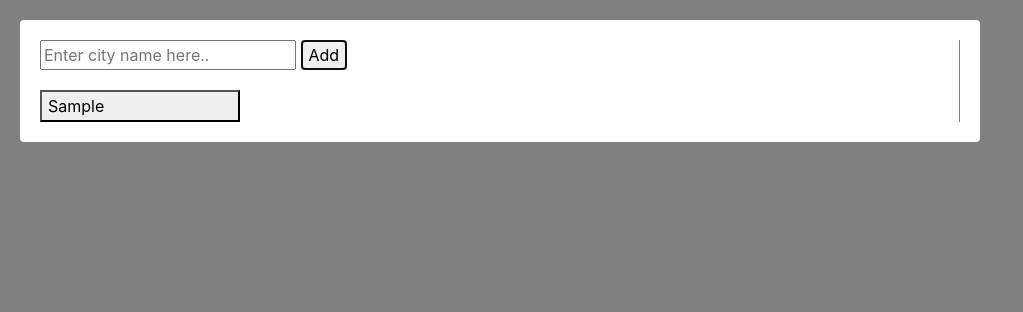
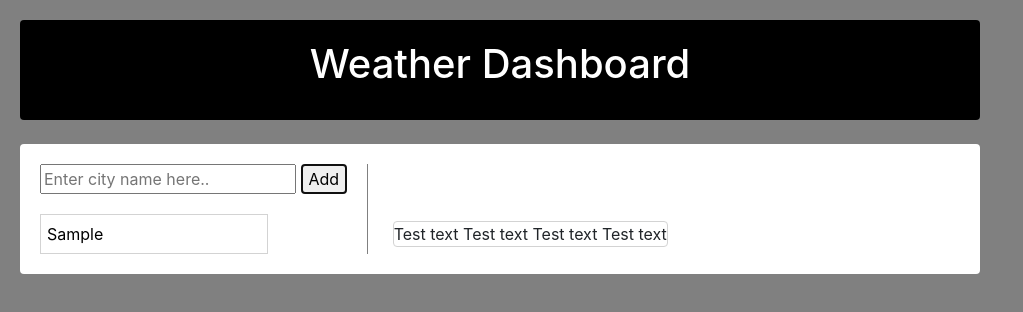
Before and after one commit to ryntm/weatherapp, a plain HTML site: page index.html in a window 1280 px wide. Both pictures are taken after typing "Sample" into the empty fields and a click on the button "Add". Shown: the whole page, without its empty margins (0-1023 px from the left). Drawn offline with nearby package versions, Linux system fonts and the light colour scheme.

Commit message:
add functionality for saving information to local storage and the buttons to be appended based on array stored in local storage

```diff
--- a/index.html
+++ b/index.html
@@ -10,7 +10,7 @@
     <style>
 
     #city {
-        /* display: inline-block; */
+        display: inline-block;
         border-right: 1px solid gray;
         padding: 0 20px 0 0 ;
     }
@@ -26,20 +26,43 @@
     #main {
         background-color: white;
         padding: 20px;
-        margin: 0;
+        display: inline-block;
+    }
+
+    #banner {
+        background: rgb(0, 0, 0);
+        color: white;
+        display: inline-block;
+        height: 100px;
+        text-align: center;
+        padding: 20px 0 0 0;
+
 
     }
 
     #city-list {
         padding: 20px 0 0 0 ;
+        width: 220px;
+    }
+
+    #city-button {
+        width: 228px;
+        text-align: left;
+        min-height: 2.5em;
+        background: white;
+        border: 1px solid lightgray;
 
     }
 
-    #city-button {
-        width: 200px;
-        text-align: left;
-        min-height: 2em;
+    #weather-information{
+        display: inline-block;
+        padding: 0 0 0 20px;
 
+    }
+
+    #weather-now {
+        border: 1px solid lightgray;
+        width: 100%;
     }
 
 
@@ -48,8 +71,10 @@
 
 </head>
 <body>
+    <div class="container rounded" id="banner"><h1>Weather Dashboard</h1></div>
 
-    <div class="container col-lg-12 rounded" id="main">
+<br><br>
+    <div class="container rounded" id="main">
         <div id="city">
             <div>
                 <input type="text" id="city-name" placeholder="Enter city name here..">
@@ -68,15 +93,47 @@
 
 
         <div id="weather-information">
+            <div class="rounded" id="weather-now">
+                Test text Test text Test text Test text
 
+
+            </div>
+
+
+            <div  id="weather-5">
+
+
+
+            </div>
 
         </div>
 
 
     </div>
     <script>
+        var apikey = "ecbcada8aa60e9ad0b8e6939e25be7a0";
+        var savedCities = JSON.parse(localStorage.getItem("cities"));
+        console.log(savedCities);
+        if (savedCities == null) {
+            savedCities = [];
+        };
+
+        if (savedCities.length > 0) {
+            for (var i = 0; i < savedCities.length; i++) {
+                var addCity = document.createElement("button");
+                var linebreak = document.createElement("br");
+                var cityName = document.getElementById("city-name").value;
+                addCity.setAttribute("data-name", savedCities[i]);
+                console.log(savedCities[i]);
+                addCity.setAttribute("id", "city-button");
+                addCity.innerHTML = savedCities[i];
+                document.getElementById("city-list").appendChild(addCity);
+                document.getElementById("city-list").appendChild(linebreak);
+            }}
 
 
+        JSON.parse(localStorage.getItem("cities"));
+        // console.log(savedCities);
 
         document.getElementById("add-city").addEventListener("click", function() {
             if  (document.getElementById("city-name").value.length === 0) {
@@ -89,8 +146,10 @@
                 addCity.setAttribute("id", "city-button");
                 addCity.innerHTML = cityName;
                 document.getElementById("city-list").appendChild(addCity);
+                document.getElementById("city-list").appendChild(linebreak);
+                savedCities.push(cityName);
+                localStorage.setItem("cities", JSON.stringify(savedCities));
                 document.getElementById("city-name").value = "";
-                    document.getElementById("city-list").appendChild(linebreak);
 
             }})
 
@@ -105,11 +164,14 @@
                 addCity.setAttribute("id", "city-button");
                 addCity.innerHTML = cityName;
                 document.getElementById("city-list").appendChild(addCity);
+                document.getElementById("city-list").appendChild(linebreak);
+                savedCities.push(cityName);
+                localStorage.setItem("cities", JSON.stringify(savedCities));
                 document.getElementById("city-name").value = "";
-                document.getElementById("city-list").appendChild(linebreak);
+        }})
 
+// on load, it would get the json file from localstorage and then create buttons for each entry. parse(localStorage.getItem(saved-cities))
 
-        }})
 
 
 
```
Also changed, not shown: 1 other file. Lines whose indentation alone changed are shown as unchanged.
